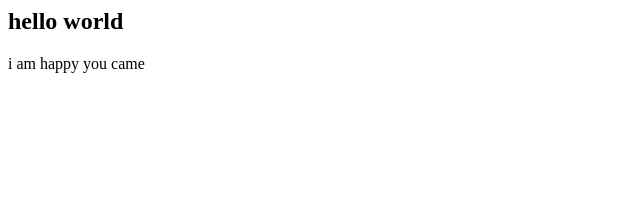
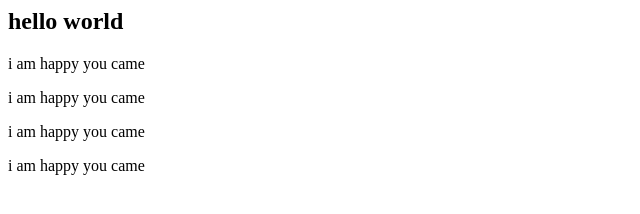
Before and after one commit to Tobias-lab351/demo-repo-2, a plain HTML site: page index.html in a window 1280 px wide. Shown: the whole page, without its empty margins (0-640 px from the left). Drawn offline with Linux system fonts and the light colour scheme.

Commit message:
new updates

```diff
--- a/index.html
+++ b/index.html
@@ -1,2 +1,5 @@
 <h2>hello world</h2>
 <p>i am happy you came </p>
+<p>i am happy you came </p>
+<p>i am happy you came </p>
+<p>i am happy you came </p>
```
Also changed, not shown: 1 other file.
